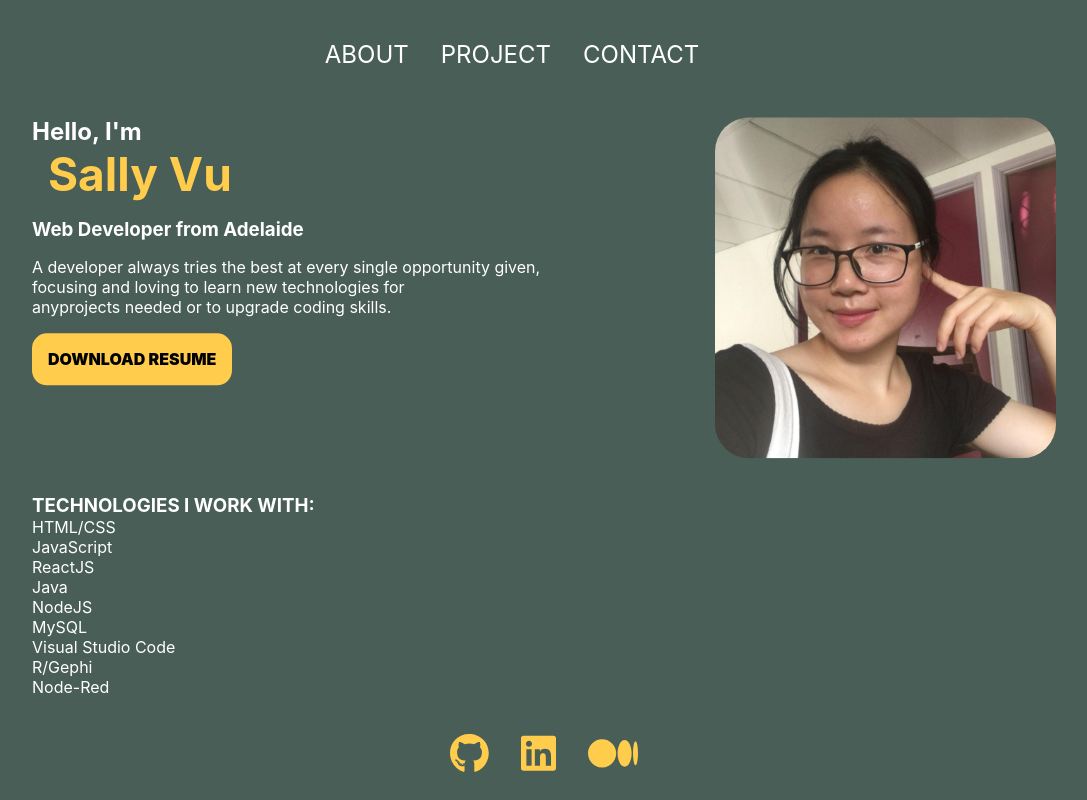
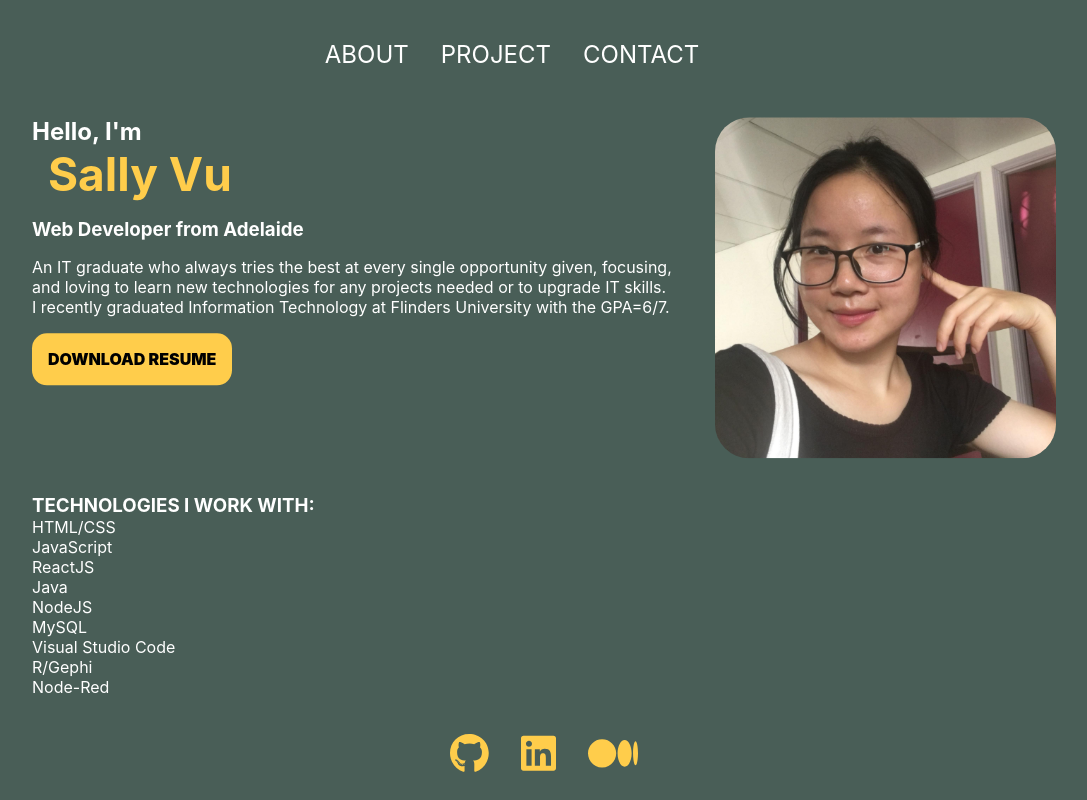
Before and after one commit to HauVu-flinders/portfolio, a React (Create React App) app: page / in a window 1280 px wide. Shown: the whole page, without its empty margins (128-1215 px from the left). Built offline with nearby package versions, Linux system fonts and the light colour scheme.

Commit message:
update introduction

```diff
--- a/package.json
+++ b/package.json
@@ -1,5 +1,5 @@
 {
-  "homepage": "https://hauvu-flinders.github.io/portfolio",
+  "homepage": "https://HauVu-flinders.github.io/portfolio",
   "name": "portfolio",
   "version": "0.1.0",
   "private": true,
--- a/src/components/About.js
+++ b/src/components/About.js
@@ -6,7 +6,6 @@ import {
   faMedium,
 } from "@fortawesome/free-brands-svg-icons";
 import "./About.css";
-import { RadioButtonChecked } from "@mui/icons-material";
 export default function About() {
   const skills = [
     "HTML/CSS",
@@ -28,10 +27,11 @@ export default function About() {
           <h3 className="pt-16">Web Developer from Adelaide</h3>
           <div className="intro pt-16">
             <p className="intro-text">
-              A developer always tries the best at every single opportunity
-              given,<br></br>
-              focusing and loving to learn new technologies for<br></br>
-              anyprojects needed or to upgrade coding skills.
+              An IT graduate who always tries the best at every single
+              opportunity given, focusing,<br></br>
+              and loving to learn new technologies for any projects needed or to
+              upgrade IT skills. <br></br>I recently graduated Information
+              Technology at Flinders University with the GPA=6/7.
             </p>
           </div>
           <div>
```
